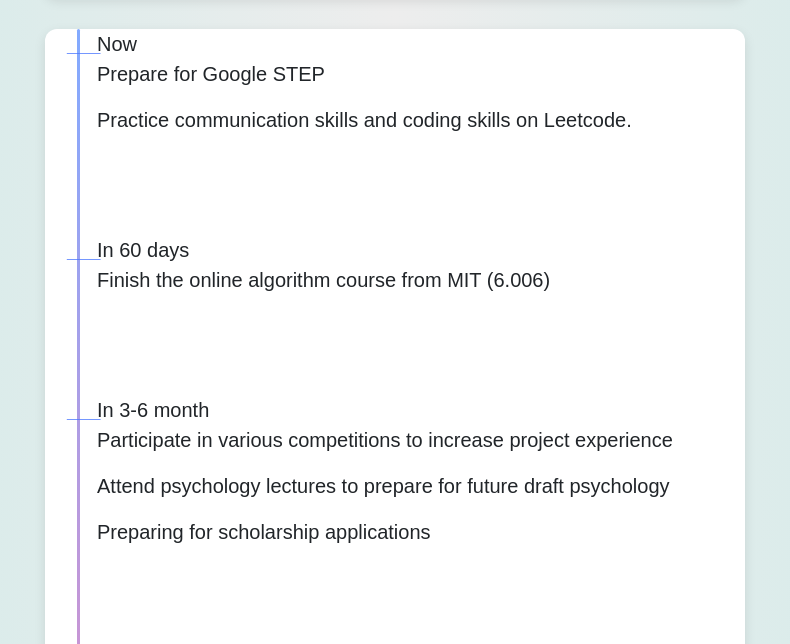
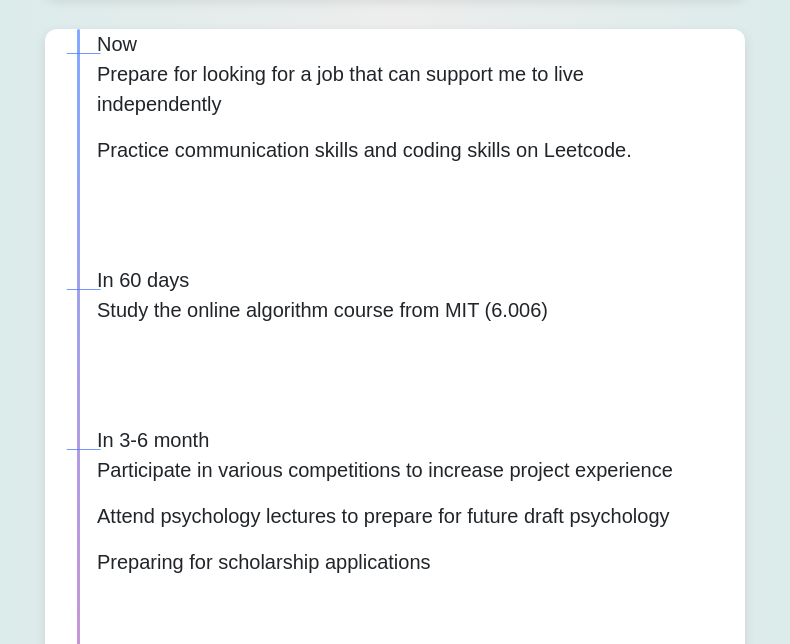
Before and after one commit to Peigee2025/peiyi-li.github.io, a plain HTML site: page goals.html in a window 1280 px wide. Shown: the part 88-732 px from the top of the page, without its empty margins (245-1035 px from the left). Drawn offline with nearby package versions, Linux system fonts and the light colour scheme.

Commit message:
Update goals for job search and study plans

```diff
--- a/goals.html
+++ b/goals.html
@@ -18,7 +18,7 @@
           <time datetime="2025-08">Now</time>
         </div>
         <div class="timeline-card">
-          <p>Prepare for Google STEP</p>
+          <p>Prepare for looking for a job that can support me to live independently</p>
           <p>Practice communication skills and coding skills on Leetcode.</p>
         </div>
       </section>
@@ -27,7 +27,7 @@
           <time datetime="2025-10">In 60 days</time>
         </div>
         <div class="timeline-card">
-          <p>Finish the online algorithm course from MIT (6.006)</p>
+          <p>Study the online algorithm course from MIT (6.006)</p>
         </div>
       </section>
       <section class="timeline-item" aria-labelledby="goal-in-3-6m">
```
